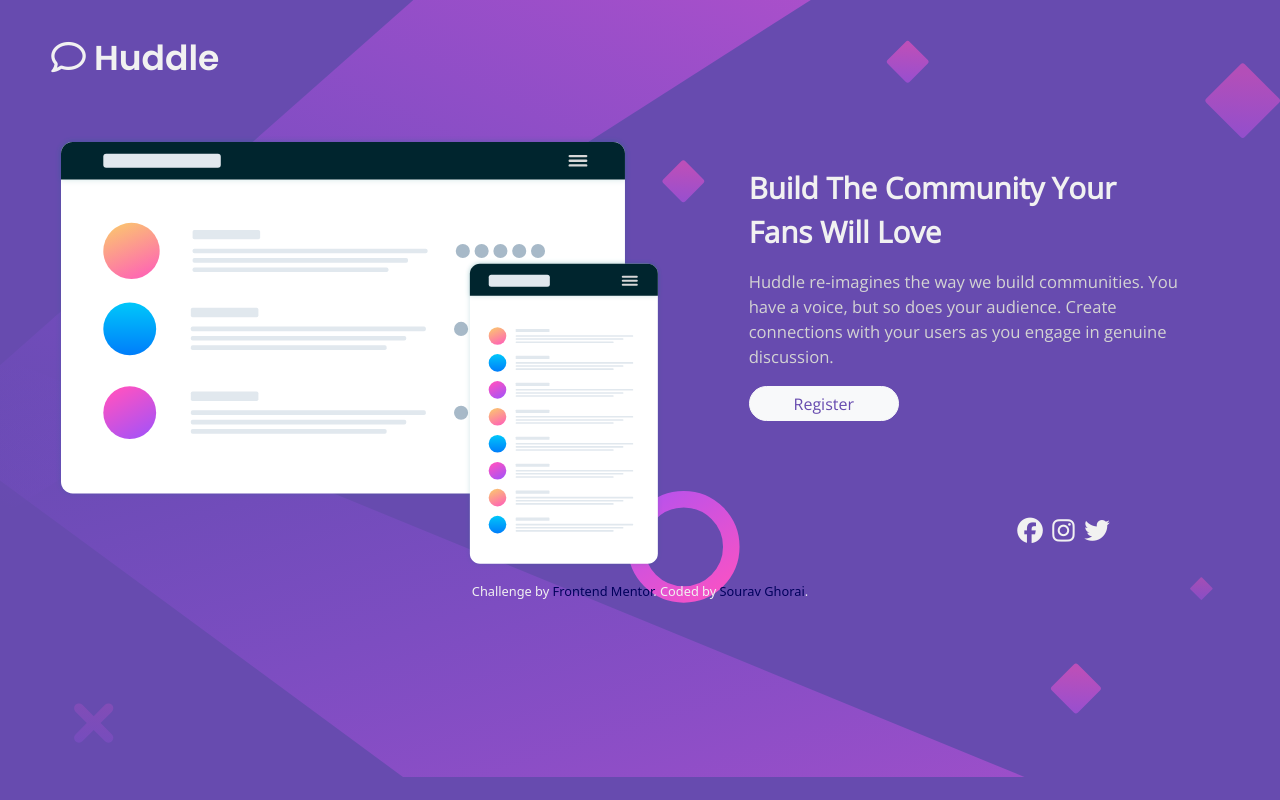
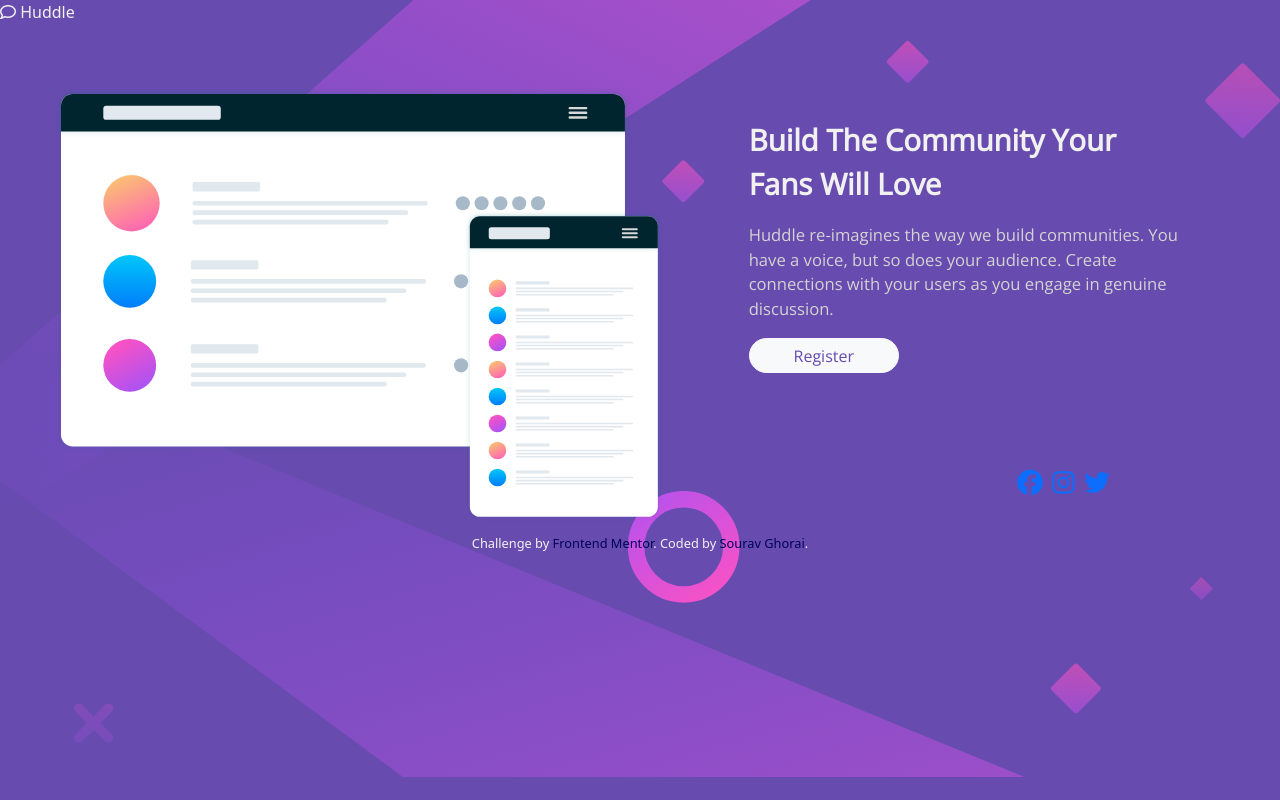
Before and after one commit to Sourav-Ghorai/Huddle-landing-page-Fronted-mentor-, a plain HTML site: page index.html in a window 1280 px wide. Drawn offline with nearby package versions, Linux system fonts and the light colour scheme.

Commit message:
Update index.html
Modified

```diff
--- a/index.html
+++ b/index.html
@@ -26,8 +26,8 @@
 
 <body>
 
-  <!-- Hedding -->
-  <h3><span class="fa-regular fa-comment"></span> Huddle</h3>
+  <!-- Heading -->
+  <p class="heading"><span class="fa-regular fa-comment"></span> Huddle</p>
 
   <!-- Body -->
   <div class="row">
@@ -45,9 +45,9 @@
       </p>
       <button type="button" name="button" class="btn btn-light">Register</button>
       <p class="icon">
-        <i class="fa-brands fa-facebook"></i>
-        <i class="fa-brands fa-instagram"></i>
-        <i class="fa-brands fa-twitter"></i>
+        <a href="https://www.facebook.com/profile.php?id=100066347735651"><i class="fa-brands fa-facebook"></i></a>
+        <a href="https://www.instagram.com/mr.sourav_2002/"><i class="fa-brands fa-instagram"></i></a>
+        <a href="https://twitter.com/SouravG1947"><i class="fa-brands fa-twitter"></i></a>
       </p>
     </div>
   </div>
```
